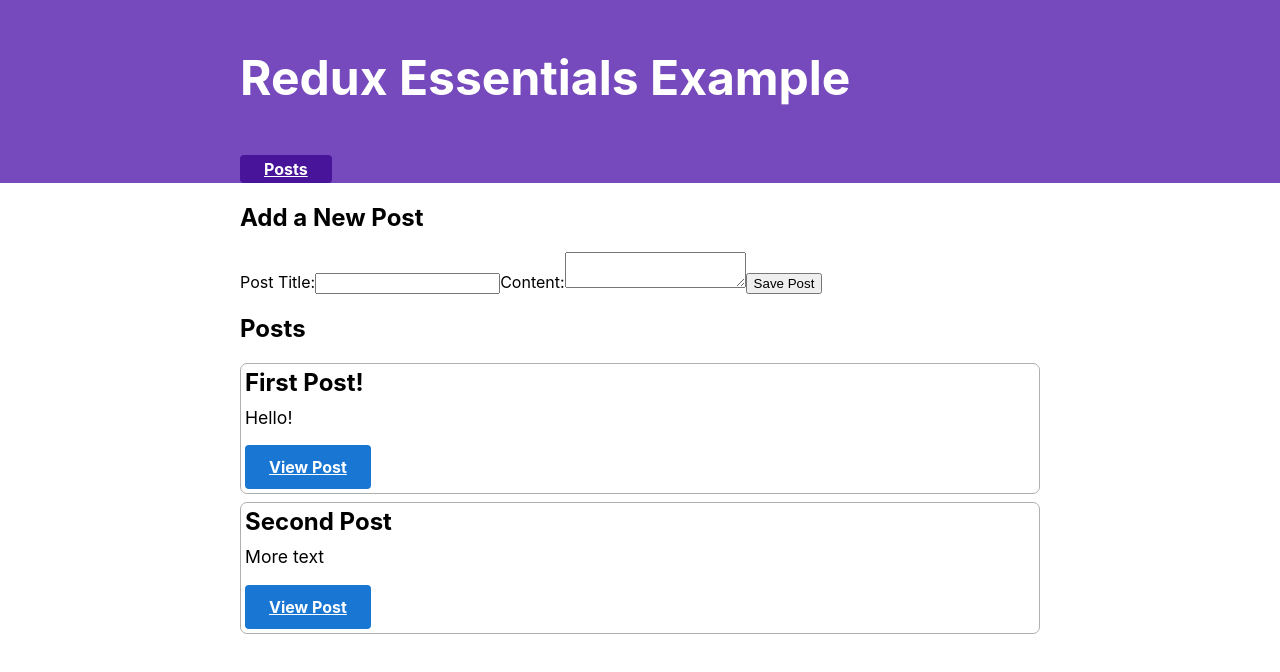
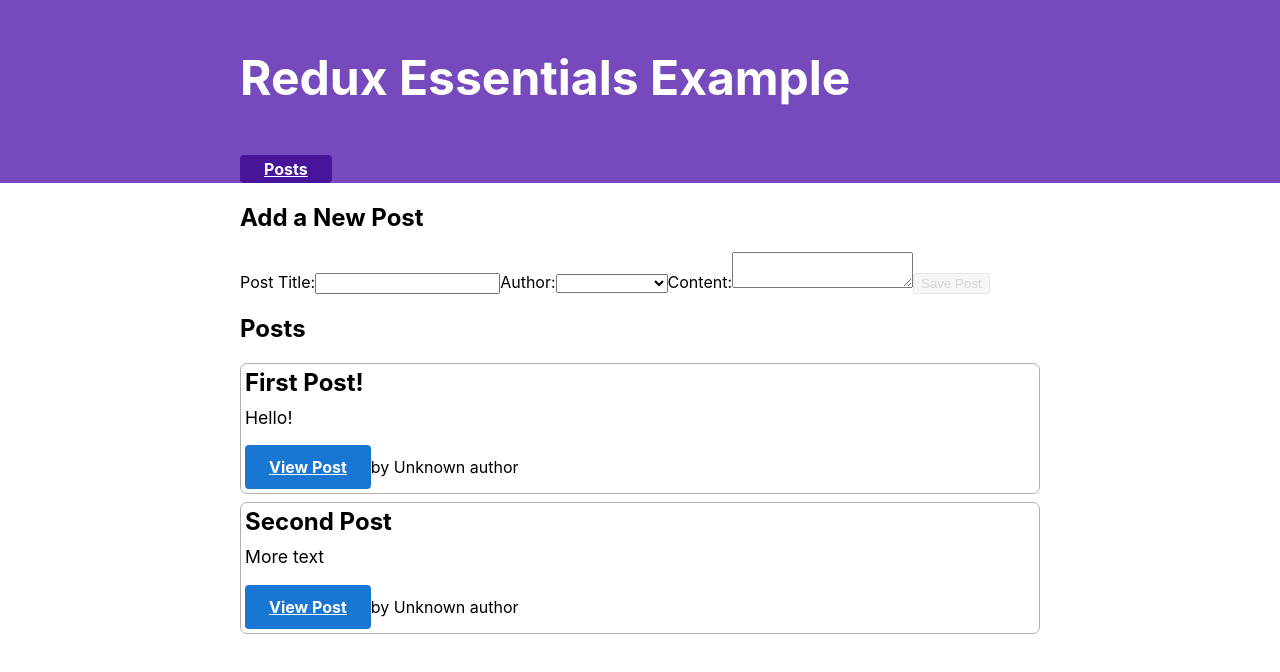
Before and after one commit to bexuma/Redux-Essentials, a React (Create React App) app: page / in a window 1280 px wide. Shown: the top 672 px of the page. Built offline with nearby package versions, Linux system fonts and the light colour scheme; what miragejs, txtgen would draw is missing.

Commit message:
add user to posts

```diff
--- a/src/features/posts/AddPostForm.js
+++ b/src/features/posts/AddPostForm.js
@@ -1,24 +1,37 @@
+/* eslint-disable jsx-a11y/control-has-associated-label */
 /* eslint-disable jsx-a11y/label-has-associated-control */
 import React, { useState } from 'react';
-import { useDispatch } from 'react-redux';
+import { useDispatch, useSelector } from 'react-redux';
 import { postAdded } from './postsSlice';
 
 export const AddPostForm = () => {
   const [title, setTitle] = useState('');
   const [content, setContent] = useState('');
+  const [userId, setUserId] = useState('');
 
   const dispatch = useDispatch();
 
+  const users = useSelector((state) => state.users);
+
   const onTitleChanged = (e) => setTitle(e.target.value);
   const onContentChanged = (e) => setContent(e.target.value);
+  const onAuthorChanged = (e) => setUserId(e.target.value);
 
   const onSavePostClicked = () => {
     if (title && content) {
-      dispatch(postAdded(title, content));
+      dispatch(postAdded(title, content, userId));
       setTitle('');
       setContent('');
     }
   };
+
+  const canSave = Boolean(title) && Boolean(content) && Boolean(userId);
+
+  const usersOptions = users.map((user) => (
+    <option key={user.id} value={user.id}>
+      {user.name}
+    </option>
+  ));
 
   return (
     <section>
@@ -32,6 +45,11 @@
           value={title}
           onChange={onTitleChanged}
         />
+        <label htmlFor="postAuthor">Author:</label>
+        <select id="postAuthor" value={userId} onChange={onAuthorChanged}>
+          <option value="" />
+          {usersOptions}
+        </select>
         <label htmlFor="postContent">Content:</label>
         <textarea
           id="postContent"
@@ -39,7 +57,7 @@
           value={content}
           onChange={onContentChanged}
         />
-        <button type="button" onClick={onSavePostClicked}>Save Post</button>
+        <button type="button" onClick={onSavePostClicked} disabled={!canSave}>Save Post</button>
       </form>
     </section>
   );
--- /dev/null
+++ b/src/features/posts/PostAuthor.js
@@ -0,0 +1,14 @@
+import React from 'react';
+import { useSelector } from 'react-redux';
+
+export const PostAuthor = ({ userId }) => {
+  const author = useSelector((state) => state.users.find((user) => user.id === userId));
+
+  return (
+    <span>
+      by
+      {' '}
+      {author ? author.name : 'Unknown author'}
+    </span>
+  );
+};
--- a/src/features/posts/PostsList.js
+++ b/src/features/posts/PostsList.js
@@ -1,6 +1,7 @@
 import React from 'react';
 import { useSelector } from 'react-redux';
 import { Link } from 'react-router-dom';
+import { PostAuthor } from './PostAuthor';
 
 export const PostsList = () => {
   const posts = useSelector((state) => state.posts);
@@ -12,6 +13,7 @@
       <Link to={`/posts/${post.id}`} className="button muted-button">
         View Post
       </Link>
+      <PostAuthor userId={post.user} />
     </article>
   ));
 
--- a/src/features/posts/SinglePostPage.js
+++ b/src/features/posts/SinglePostPage.js
@@ -1,6 +1,7 @@
 import React from 'react';
 import { useSelector } from 'react-redux';
 import { Link } from 'react-router-dom';
+import { PostAuthor } from './PostAuthor';
 
 export const SinglePostPage = ({ match }) => {
   const { postId } = match.params;
@@ -20,6 +21,7 @@
       <article className="post">
         <h2>{post.title}</h2>
         <p className="post-content">{post.content}</p>
+        <PostAuthor userId={post.user} />
         <Link to={`/editPost/${post.id}`} className="button">
           Edit Post
         </Link>
--- a/src/features/posts/postsSlice.js
+++ b/src/features/posts/postsSlice.js
@@ -14,12 +14,13 @@
       reducer(state, action) {
         state.push(action.payload);
       },
-      prepare(title, content) {
+      prepare(title, content, userId) {
         return {
           payload: {
             id: nanoid(),
             title,
             content,
+            user: userId,
           },
         };
       },
```
